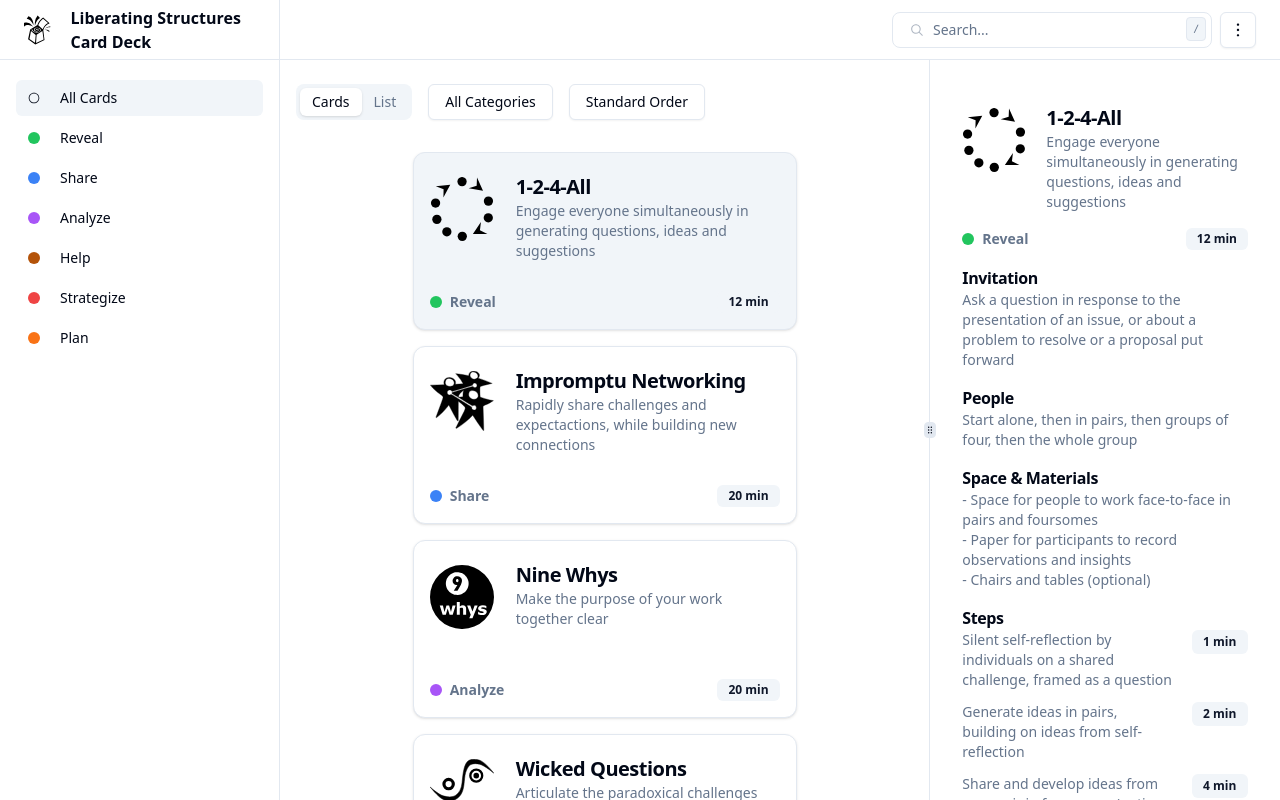
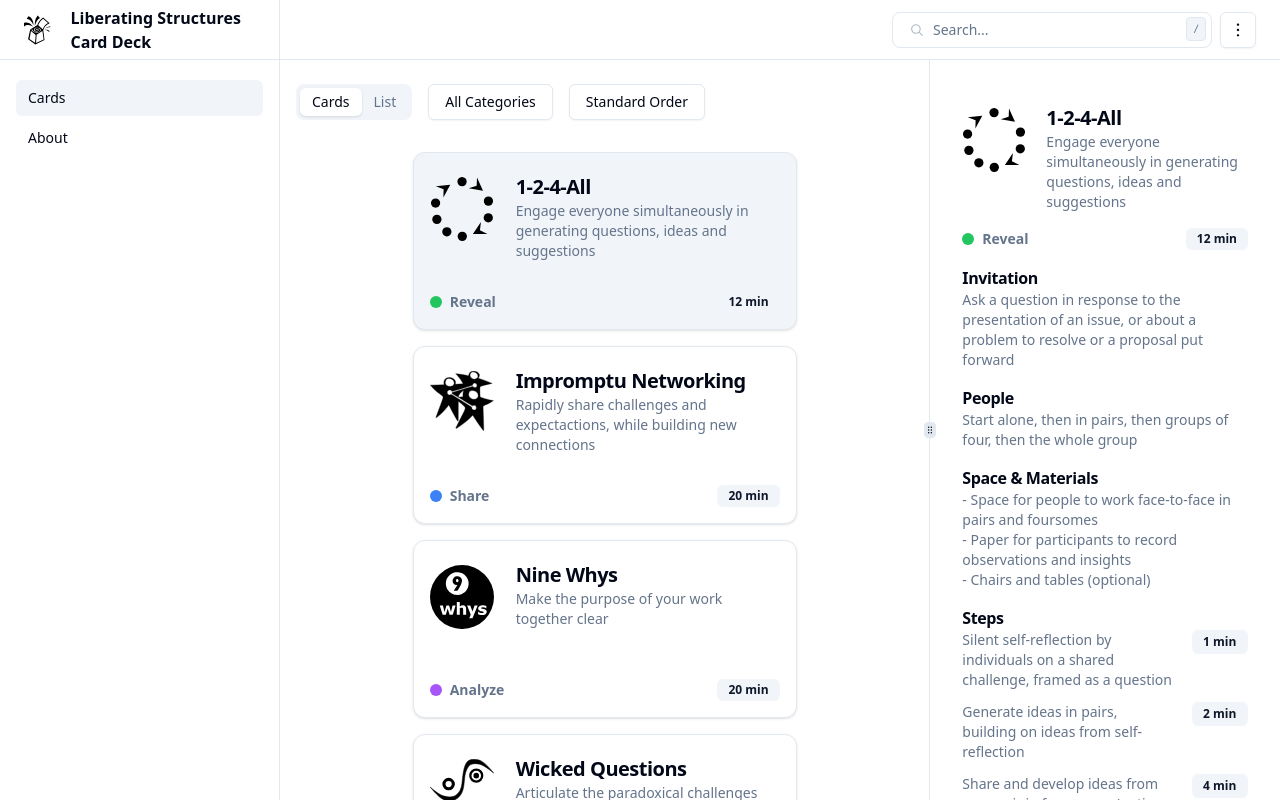
Before and after one commit to vpapadopou/ls-cards-online, a React (Vite) app: page / in a window 1280 px wide. Built offline with nearby package versions, Linux system fonts and the light colour scheme.

Commit message:
Removed categories from sidebar

```diff
--- a/src/components/Navigation/Navigation.jsx
+++ b/src/components/Navigation/Navigation.jsx
@@ -2,34 +2,20 @@ import clsx from 'clsx';
 import { React, useState } from 'react';
 import { Link, useLocation } from 'react-router-dom';
 
-import { CircleIcon, HamburgerMenuIcon } from '@radix-ui/react-icons';
+import { HamburgerMenuIcon } from '@radix-ui/react-icons';
 
 import { Button } from '@/components/ui/button';
 import { Sheet, SheetContent, SheetTrigger } from '@/components/ui/sheet';
 
 import LsLogoSvg from '@/data/LsLogo';
 
-import { useCardStore } from '@/hooks/use-card-store';
-
-import { getAllCategories } from '@/services/card-categories';
-
 import CommandMenu from './CommandMenu';
 import NavigationOptions from './NavigationOptions';
 
 function Navigation() {
   const location = useLocation();
-  const selectedCategoryId = useCardStore((state) => state.selectedCategoryId);
-  const setSelectedCategoryId = useCardStore((state) => state.setSelectedCategoryId);
 
   const [openSheet, setOpenSheet] = useState(false);
-
-  // Call the appropriate callback and close the sheet.
-  // Used to programmatically close the sheet after user selects a category.
-  // Otherwise, the data in the background changes and the sheet remains open.
-  const handleCategoryClick = (categoryId) => {
-    setSelectedCategoryId(categoryId);
-    setOpenSheet(false);
-  };
 
   return (
     <header className="flex gap-5 h-14 min-h-14 bg-background items-center px-4 border-b lg:h-[60px] lg:min-h-[60px] lg:px-6">
@@ -50,56 +36,32 @@ function Navigation() {
             </div>
             {/* /Logo */}
             {/* Sheet content */}
-            {/* All cards link */}
+            {/* Cards */}
             <Button
               className={clsx('flex gap-5 text-md justify-start items-center px-3 py-2', {
-                'bg-accent': location.pathname === '/' && selectedCategoryId === 0,
+                'bg-accent': location.pathname === '/',
               })}
               variant="ghost"
-              // Use 0 as a special id for all cards
-              onClick={() => handleCategoryClick(0)}
-              data-testid="category-link"
+              onClick={() => setOpenSheet(false)}
+              data-testid="cards-page-button"
               asChild
             >
-              <Link to="/">
-                <CircleIcon className="w-3 h-3" />
-                All Cards
-              </Link>
+              <Link to="/">Cards</Link>
             </Button>
-            {/* /All cards link */}
-            {/* Loop through categories */}
-            {getAllCategories().map((cardCategory) => (
-              <Button
-                key={cardCategory.id}
-                className={clsx('flex gap-5 text-md justify-start items-center px-3 py-2', {
-                  'bg-accent': location.pathname === '/' && selectedCategoryId === cardCategory.id,
-                })}
-                variant="ghost"
-                onClick={() => handleCategoryClick(cardCategory.id)}
-                data-testid="category-link"
-                asChild
-              >
-                <Link to="/">
-                  <span className={`w-3 h-3 ${cardCategory.color} rounded-full`} />
-                  {cardCategory.title}
-                </Link>
-              </Button>
-            ))}
-            {/* /Loop through categories */}
-            {/* Pages */}
-            {/* <Separator className="my-4" />
+            {/* /Cards */}
+            {/* About */}
             <Button
               className={clsx('flex gap-5 text-md justify-start items-center px-3 py-2', {
                 'bg-accent': location.pathname === '/about',
               })}
               variant="ghost"
               onClick={() => setOpenSheet(false)}
-              data-testid="about-button"
+              data-testid="cards-about-button"
               asChild
             >
               <Link to="/about">About</Link>
-            </Button> */}
-            {/* /Pages */}
+            </Button>
+            {/* /About */}
             {/* /Sheet content */}
           </nav>
         </SheetContent>
--- a/src/components/Navigation/Sidebar.jsx
+++ b/src/components/Navigation/Sidebar.jsx
@@ -1,21 +1,13 @@
 import clsx from 'clsx';
 import React from 'react';
 import { Link, useLocation } from 'react-router-dom';
-
-import { CircleIcon } from '@radix-ui/react-icons';
 
 import { Button } from '@/components/ui/button';
 
 import LsLogoSvg from '@/data/LsLogo';
 
-import { useCardStore } from '@/hooks/use-card-store';
-
-import { getAllCategories } from '@/services/card-categories';
-
 function Sidebar() {
   const location = useLocation();
-  const selectedCategoryId = useCardStore((state) => state.selectedCategoryId);
-  const setSelectedCategoryId = useCardStore((state) => state.setSelectedCategoryId);
 
   return (
     <div className="border-r hidden md:block">
@@ -31,55 +23,30 @@ function Sidebar() {
         {/* Sidebar Content */}
         <div className="flex-1">
           <nav className="grid gap-1 text-sm font-medium items-start px-2 lg:px-4">
-            {/* All cards link */}
+            {/* Cards */}
             <Button
               className={clsx('flex gap-5 justify-start items-center px-3 py-2', {
-                'bg-accent': location.pathname === '/' && selectedCategoryId === 0,
+                'bg-accent': location.pathname === '/',
               })}
               variant="ghost"
-              // Use 0 as a special id for all cards
-              onClick={() => setSelectedCategoryId(0)}
-              data-testid="category-link"
+              data-testid="cards-page-button"
               asChild
             >
-              <Link to="/">
-                <CircleIcon className="w-3 h-3" />
-                All Cards
-              </Link>
+              <Link to="/">Cards</Link>
             </Button>
-            {/* /All cards link */}
-            {/* Loop through categories */}
-            {getAllCategories().map((cardCategory) => (
-              <Button
-                key={cardCategory.id}
-                className={clsx('flex gap-5 justify-start items-center px-3 py-2', {
-                  'bg-accent': location.pathname === '/' && selectedCategoryId === cardCategory.id,
-                })}
-                variant="ghost"
-                onClick={() => setSelectedCategoryId(cardCategory.id)}
-                data-testid="category-link"
-                asChild
-              >
-                <Link to="/">
-                  <span className={`w-3 h-3 ${cardCategory.color} rounded-full`} />
-                  {cardCategory.title}
-                </Link>
-              </Button>
-            ))}
-            {/* /Loop through categories */}
-            {/* Pages */}
-            {/* <Separator className="my-4" />
+            {/* /Cards */}
+            {/* About */}
             <Button
               className={clsx('flex gap-5 justify-start items-center px-3 py-2', {
                 'bg-accent': location.pathname === '/about',
               })}
               variant="ghost"
-              data-testid="about-button"
+              data-testid="about-page-button"
               asChild
             >
               <Link to="/about">About</Link>
-            </Button> */}
-            {/* /Pages */}
+            </Button>
+            {/* /About */}
           </nav>
         </div>
         {/* /Sidebar Content */}
```
